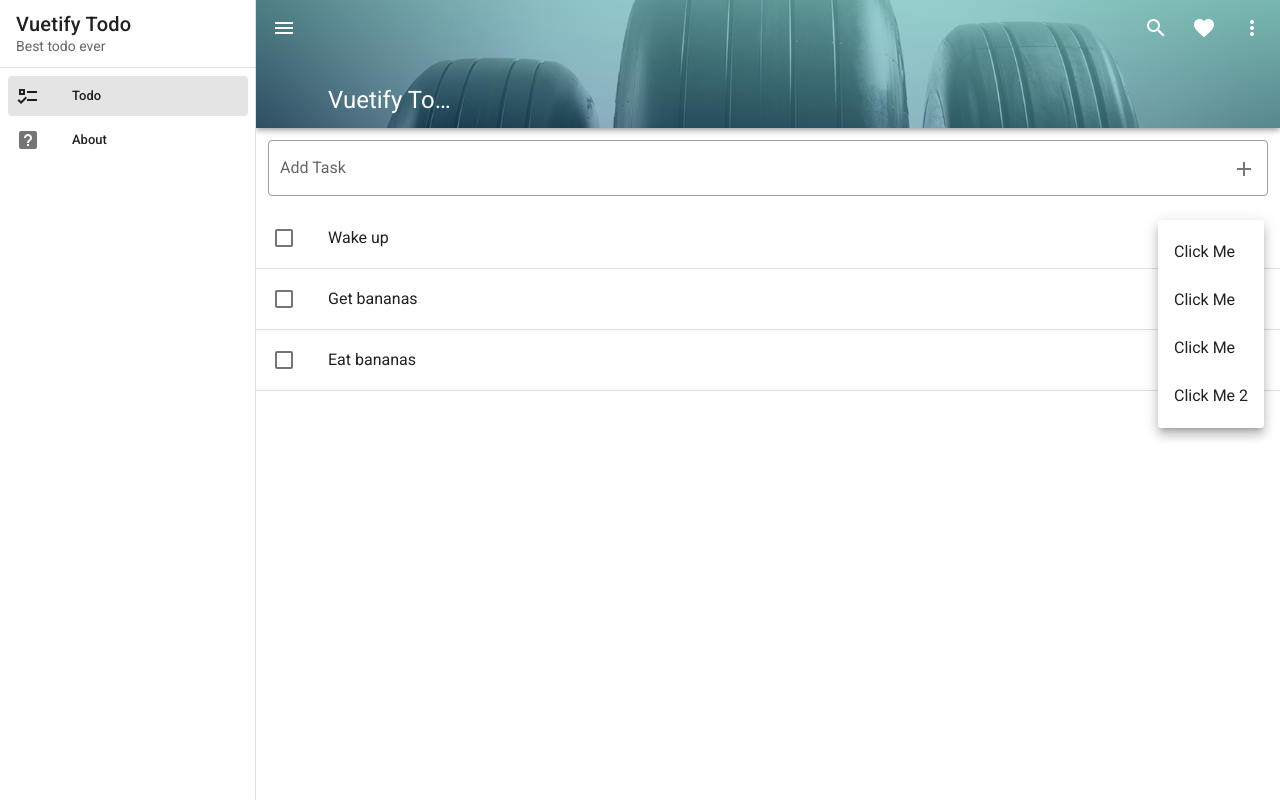
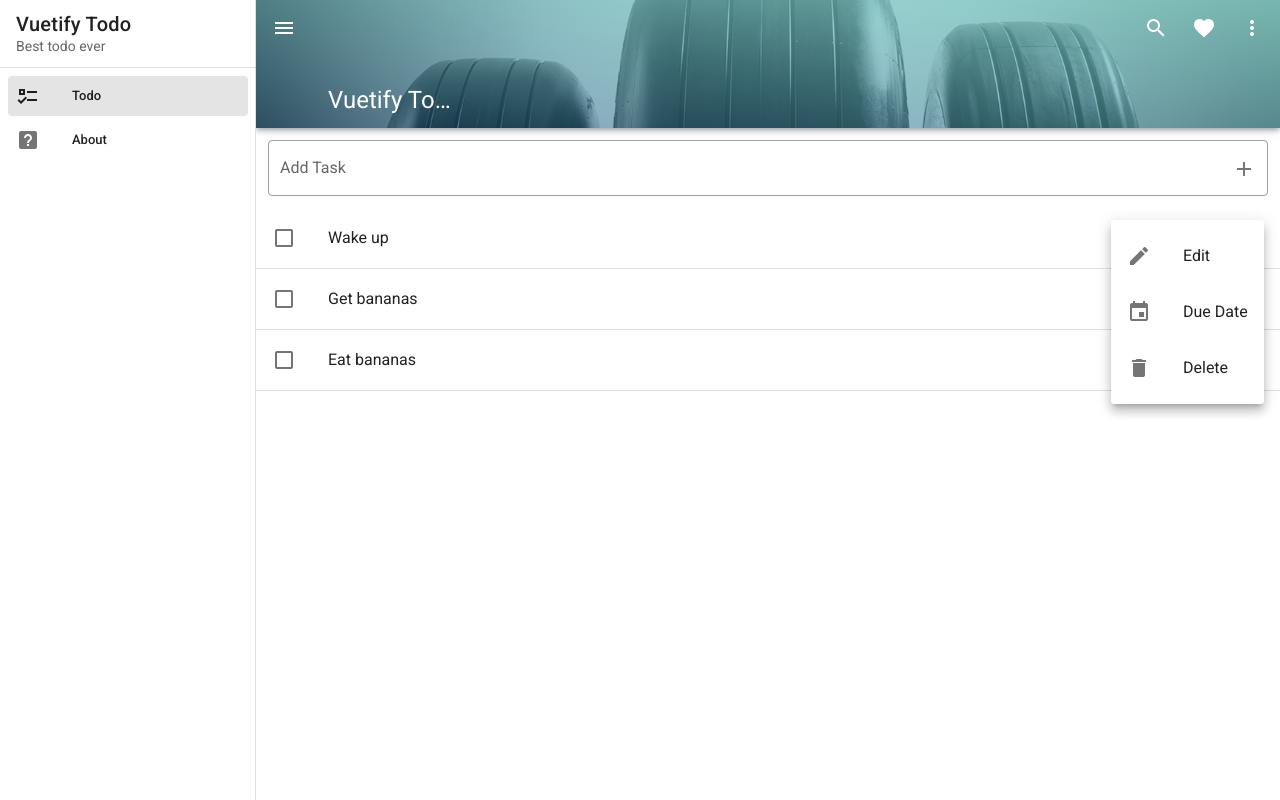
Before and after one commit to girotobial/Vuetify-todo, a Vue app: page / in a window 1280 px wide. Both pictures are taken after a click on the button 1246 px from the left and 238 px from the top of the page. Built offline with nearby package versions, Linux system fonts and the light colour scheme.

Commit message:
L50: add icons to menu list

```diff
--- a/src/components/Todo/TaskMenu.vue
+++ b/src/components/Todo/TaskMenu.vue
@@ -8,6 +8,9 @@
 
     <v-list>
       <v-list-item v-for="(item, i) in items" :key="i">
+        <v-list-item-icon>
+          <v-icon v-text="item.icon"></v-icon>
+        </v-list-item-icon>
         <v-list-item-title>{{ item.title }}</v-list-item-title>
       </v-list-item>
     </v-list>
@@ -19,10 +22,18 @@
 export default Vue.extend({
   data: () => ({
     items: [
-      { title: "Click Me" },
-      { title: "Click Me" },
-      { title: "Click Me" },
-      { title: "Click Me 2" }
+      {
+        title: "Edit",
+        icon: "mdi-pencil"
+      },
+      {
+        title: "Due Date",
+        icon: "mdi-calendar"
+      },
+      {
+        title: "Delete",
+        icon: "mdi-delete"
+      }
     ]
   })
 });
```
